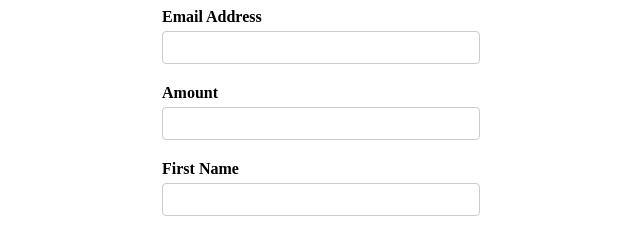
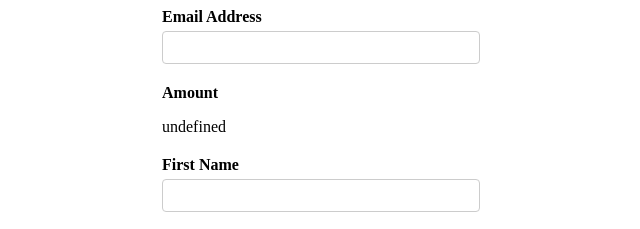
Before and after one commit to Chimamanda16/Ecommerce, a website with bundled scripts: page payment.html in a window 1280 px wide. Shown: the top 229 px of the page, 328-968 px from the left. Built offline with nearby package versions, Linux system fonts and the light colour scheme.

```diff
--- a/payment.html
+++ b/payment.html
@@ -15,7 +15,7 @@
         </div>
         <div class="form-group">
           <label for="amount">Amount</label>
-          <input type="tel" id="amount" required />
+          <p type="tel" id="amount"></p>
         </div>
         <div class="form-group">
           <label for="first-name">First Name</label>
--- a/public/js/payment.js
+++ b/public/js/payment.js
@@ -3,6 +3,7 @@
 
 const paymentForm = document.getElementById('paymentForm');
 paymentForm.addEventListener("submit", payWithPaystack, false);
+document.getElementById("amount").innerText = amt;
 
 function payWithPaystack(e) {
   e.preventDefault();
@@ -11,7 +12,7 @@
     key: 'pk_test_68f7973b53eb29db78b0e49928c4fc8a3a3d37b4', // Replace with your public key
     currency: "NGN",
     email: document.getElementById("email-address").value,
-    amount: document.getElementById("amount").value * 100,
+    amount: amt,
     ref: ref,
     // label: "Optional string that replaces customer email"
     onClose: function(){
```
